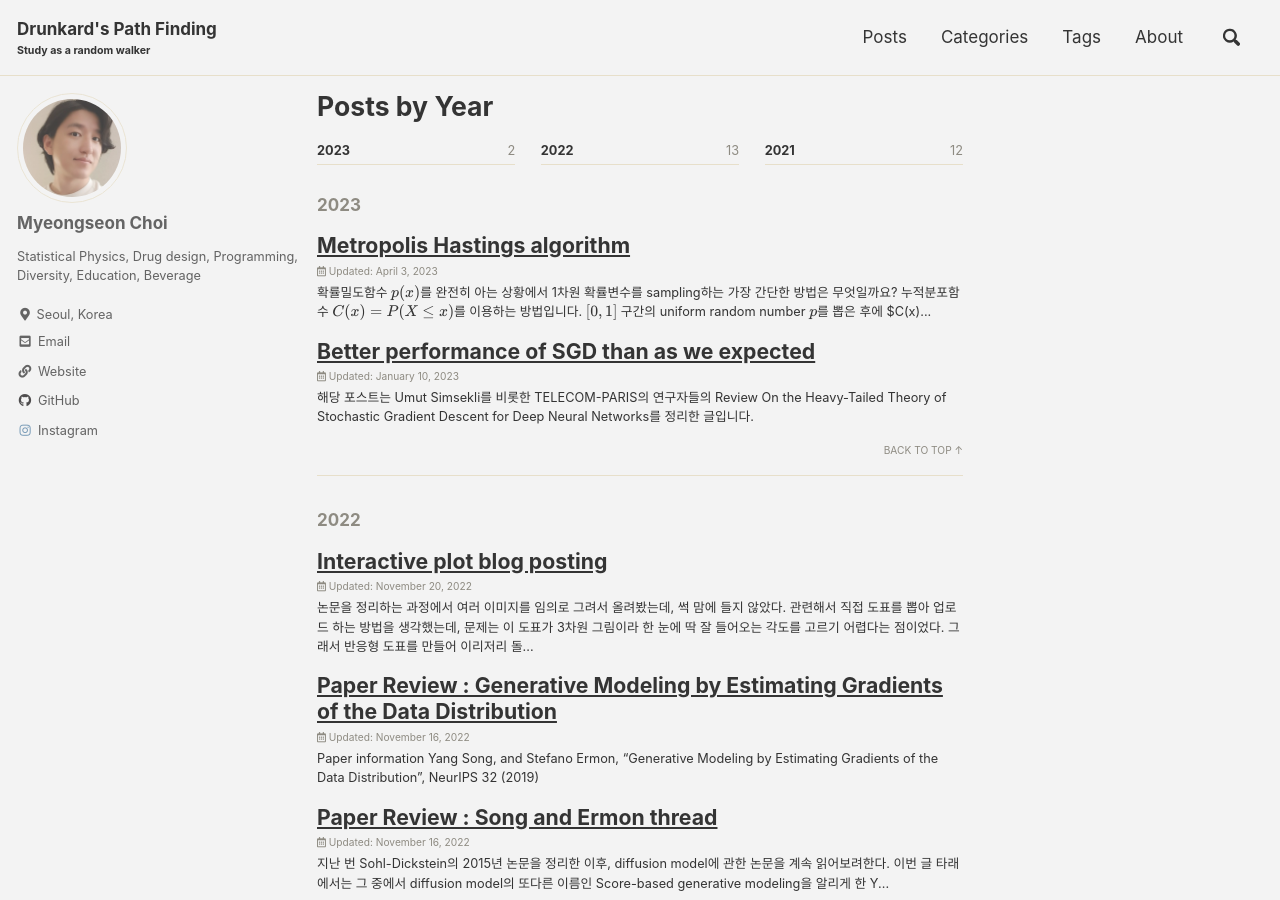
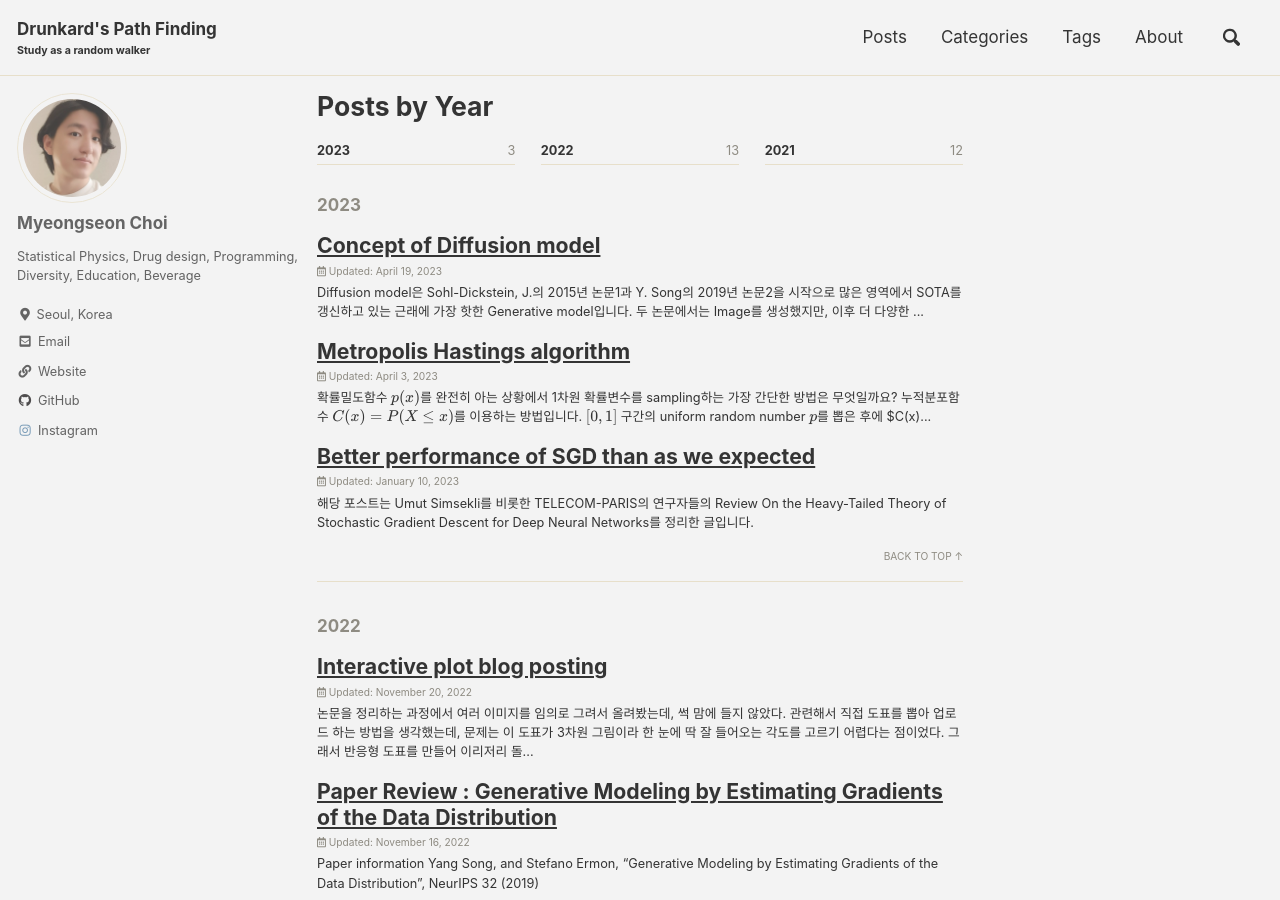
Before and after one commit to key262yek/key262yek.github.io, a Jekyll site: the page built from _pages/year-archive.md, in a window 1280 px wide and 900 px high. Built offline with Jekyll 4.4.1, drawn with Linux system fonts in a browser that asks for light colours; cached includes are drawn as plain includes; nearby versions of some CDN libraries; part of the change alters nothing that is shown.

Commit message:
save draft

```diff
--- a/_posts/2023-04-19-Concept_Diffusion_model.md
+++ b/_posts/2023-04-19-Concept_Diffusion_model.md
@@ -7,7 +7,7 @@ tags:
   - Langevin equation
   - Generative Modeling
   - Diffusion model
-published: false
+published: true
 toc: true
 toc_label: "Table of Contents"
 toc_icon: "fas fa-clipboard-list"
@@ -40,7 +40,7 @@ Diffusion model은 Sohl-Dickstein, J.의 2015년 논문[^1]과 Y. Song의 2019
 ## Diffusion model의 기본 구조
 Diffusion model은 간단히 말하면 '`Data distribution`의 `reverse diffusion`을 연산해 random initialization에서 synthetic data를 `만들어내는 모델`(Generative model)'이라 할 수 있습니다. 각각의 키워드에 대해서 자세히 살펴봅시다.
 
-### Data distribution
+### Data distribution and Generative model
 우리가 A를 만들어내고 싶다면 먼저 명확히 해야하는 것이 크게 두 가지 있습니다.
 첫번째는 'A는 어떤 공간의 원소인지'에 대한 답을 알아야합니다.
 예를 들어, 이미지는 어떤 공간에 속할까요?
@@ -48,13 +48,14 @@ Diffusion model은 간단히 말하면 '`Data distribution`의 `reverse diffusio
 따라서 $w \times h$ 크기 이미지는 $\{0, 1, \cdots, 255\}^{3wh}$의 원소일 것입니다.
 RGB 정보를 255로 나누어 $[0, 1]$ 사이 실수로 맵핑한다면 이미지는 $[0, 1]^{3wh}$의 원소로도 볼 수 있습니다.
 Audio는 time step $t = 1, \cdots, T$에서의 소리신호 $a_t$의 형태로 이뤄져있으니 $\mathbb{R}_+^{T}$의 원소이고,
-Molecule은 $N$개 종류의 원자를 node로 하고, 결합을 edge로 하는 네트워크로 볼 수 있으므로 $\bigcup_{n=1}^{\inf} \{1, \cdots, N\}^n \{0, 1, 2, 3\}^{n(n - 1)/2}$의 원소가 됩니다.
+Molecule은 $N$개 종류의 원자를 node로 하고, 결합을 edge로 하는 임의의 사이즈를 가진 네트워크로 볼 수 있으므로 $\cup_{n=1}^\infty \qty{ 1, \cdots, N }^n \qty{ 0, 1, 2, 3 \}^{n(n - 1)/2}$의 원소가 됩니다.
 
 그렇다면 공간 $[0, 1]^{3wh}$의 모든 벡터는 이미지라고 할 수 있을까요?
 $\mathbb{R}_+^{T}$의 모든 원소는 소리일까요?
-$\bigcup_{n=1}^{\inf} \{1, \cdots, N\}^n \{0, 1, 2, 3\}^{n(n - 1)/2}$의 원소는 항상 어떤 molecule에 대응된다고 할 수 있을까요?
+$\cup_{n=1}^\infty \qty{ 1, \cdots, N }^n \qty{ 0, 1, 2, 3 \}^{n(n - 1)/2}$의 원소는 항상 어떤 molecule에 대응된다고 할 수 있을까요?
 그렇지 않을겁니다.
 단적으로 아래의 왼쪽 그림을 두고 우리는 이미지라고 하지 않습니다.
+
 Random noise              |  Real Image
 :-------------------------:|:-------------------------:
 ![noise_image](https://key262yek.github.io/assets/images/noise_image.png)  |  ![real_image](https://key262yek.github.io/assets/images/real_image_cifar-10.jpg)
@@ -73,19 +74,32 @@ Random noise              |  Real Image
 
 여기에는 한 가지 중요한 가정이 들어가는데 `A의 학습 데이터와 비슷하면 A다`는 가정입니다.
 예를 들어, 우리가 이미지라고 인식하는 데이터에서 픽셀 몇 개의 값을 조금 바꾸거나, 전체에 매우 작은 noise를 끼우더라도 우리는 그 결과도 이미지라고 인식합니다. 이 점에 착안해 학습 데이터가 몰려있는 위치 주변의 데이터, 즉 학습 데이터와 가까운 데이터를 만들어내도록 학습하면 우리는 꽤 그럴듯한 가짜 데이터를 만들어낼 수 있게 되는거죠.
-(만약 데이터가 조금만 바껴도 판단이 쉽게 바뀌는 경우에는 더 많은 데이터가 필요합니다. 데이터 '군'의 위치 및 경계를 학습하는 것인데 )
+(만약 데이터가 조금만 바껴도 판단이 쉽게 바뀌는 경우에는 데이터 군의 영역이 작아지고 경계가 많아지므로, 데이터 군 사이의 경계를 학습하는 모델의 학습 데이터가 그만큼 더 많이 필요하게 됩니다)
 
 다만 이 방법은 학습 데이터의 분포에 크게 영향을 받기 때문에, 원하는 데이터의 모분포를 충분히 모사할 수 있도록 bias가 없는 학습 데이터를 구성하는 것이 중요합니다.
 
-### Generative model
-
-
+이런 관점에서 Generative model은 큰 틀에서 'random number generator'입니다.
+앞서 학습한 data distribution을 따르는 임의의 숫자를 만들어내는 모델인 것이죠.
 
 ### Reverse diffusion
+Diffusion model이 random data를 만들어내는 방법의 핵심은 reverse diffusion입니다.
+역확산이란 이름에서 알 수 있듯이, 확산의 과정을 역행한다는 것인데 이게 무슨 의미일까요?
+역행하기 위해서 먼저 데이터의 확산이 무엇인가를 먼저 생각해봅시다.
 
+물리적으로 확산이란 밀도가 높은 곳에서 낮은 곳으로 일어나는 입자들의 흐름을 의미합니다.
+이를 데이터의 관점에 대응시키기 위해, 앞서 설명했던 '데이터의 공간'을 상상하고 그 안에 수많은 데이터들이 각자 점으로 표시되어 있다고 가정해봅시다.
+그리고 그 데이터에 매우 작은 noise를 주어 데이터 공간 속에서 미세하게 움직이도록 해봅시다.
+이를 반복한다면 데이터는 데이터 공간 속에서 점차 확산되어 퍼질 것이고, 결국에는 모든 공간을 균등한 비율로 덮게 될 것입니다.
 
+**Original Data**
+{% include plots/real_data.html %}
 
+**After diffusion**
+{% include plots/noisy_data.html %}
 
+즉, 확산의 과정을 거치면서 각 데이터는 데이터 공간 속 임의의 점과 (확률적으로) 대응되게 됩니다.
+따라서 우리가 확산을 역행할 수 있다면, 데이터 공간 속 임의의 점에서 (확률적으로) 유효한 데이터를 만들어낼 수 있음을 의미합니다.
+Reverse diffusion의 방법은 모델마다 조금씩 다른데 다음 section에서 보다 자세히 알아보도록 합시다.
 
 
 ## Denoising mechanism
@@ -95,3 +109,5 @@ Random noise              |  Real Image
 ### Langevin Monte Carlo method
 
 ## Pros and Cons, Limitation
+
+## References
```
